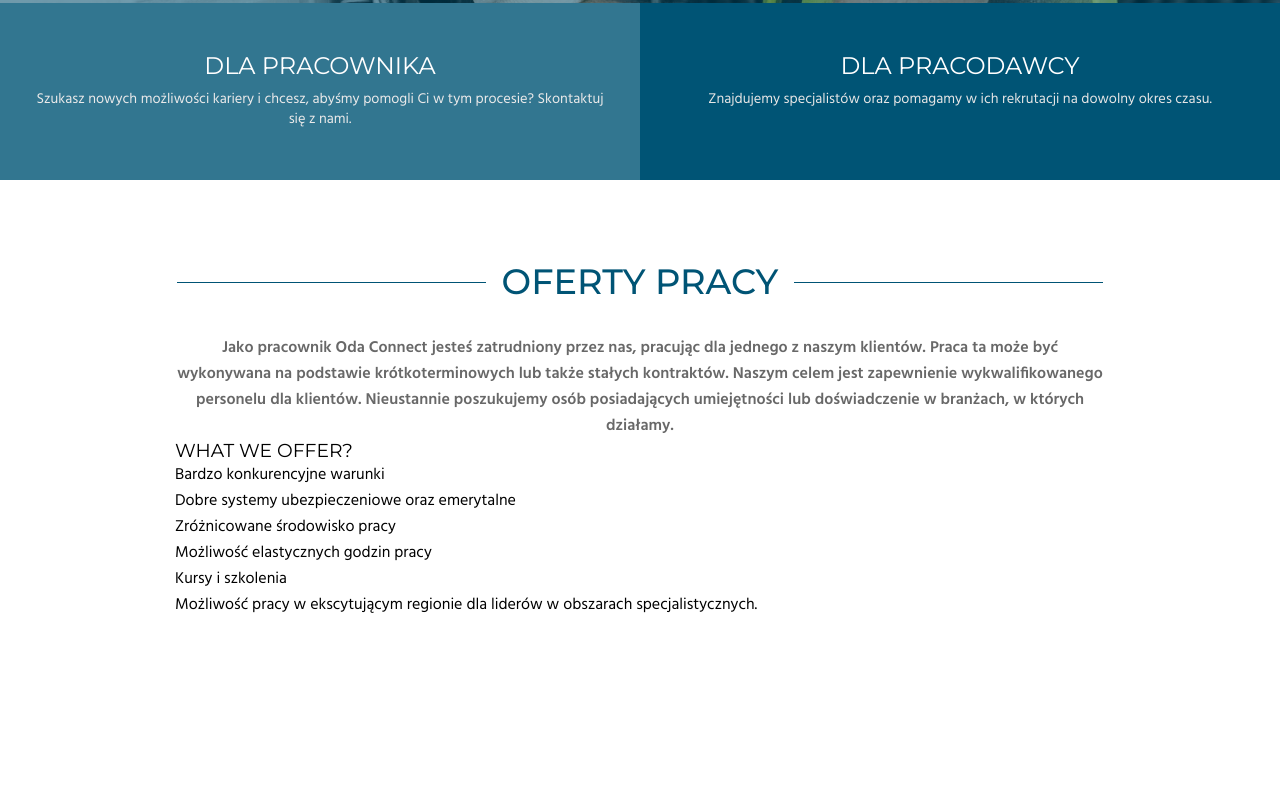
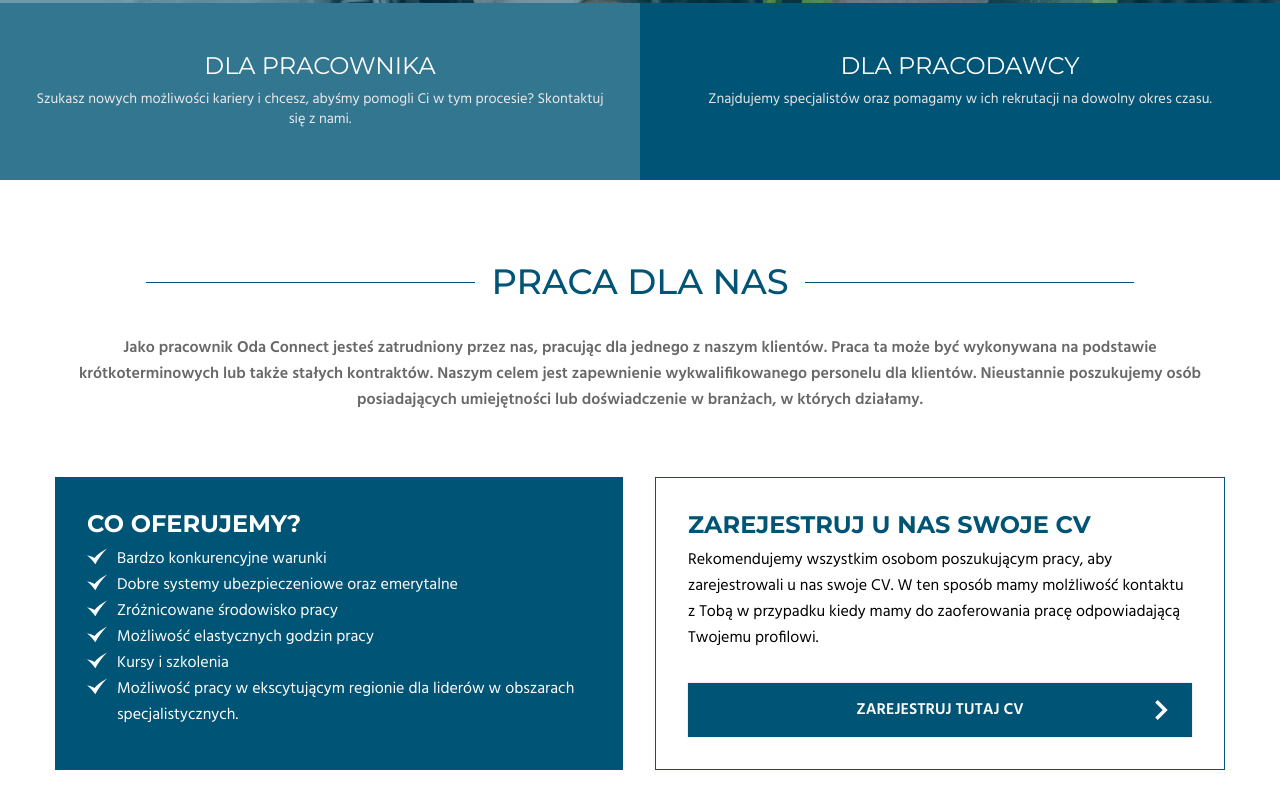
Before and after one commit to mdziadkowiec95/odaconnect, a website built with webpack: page src/index.html in a window 1280 px wide. Shown: the part 697-1506 px from the top of the page. Built offline with nearby package versions, Linux system fonts and the light colour scheme.

Commit message:
added seekers section

```diff
--- a/src/index.html
+++ b/src/index.html
@@ -91,24 +91,35 @@
 
     <section class="seekers" id="job-seekers">
       <div class="container">
-        <h2 class="section-heading"><span>Oferty pracy</span></h2>
+        <h2 class="section-heading"><span>Praca dla nas</span></h2>
         <p class="seekers__description">
-          Jako pracownik Oda Connect jesteś zatrudniony przez nas, pracując dla jednego z naszym
-          klientów. Praca ta może być wykonywana na podstawie krótkoterminowych lub także stałych kontraktów. Naszym celem
-          jest zapewnienie wykwalifikowanego personelu dla klientów. Nieustannie poszukujemy osób posiadających umiejętności
-          lub doświadczenie w branżach, w których działamy.
+          Jako pracownik Oda Connect jesteś zatrudniony przez nas, pracując dla jednego z naszym klientów. Praca ta może być wykonywana
+          na podstawie krótkoterminowych lub także stałych kontraktów. Naszym celem jest zapewnienie wykwalifikowanego personelu
+          dla klientów. Nieustannie poszukujemy osób posiadających umiejętności lub doświadczenie w branżach, w których działamy.
         </p>
-        <div class="checklist">
-          <h3 class="checklist__heading">What we offer?</h3>
-          <ul class="checklist__list">
-            <li class="checklist__list-item">Bardzo konkurencyjne warunki</li>
-            <li class="checklist__list-item">Dobre systemy ubezpieczeniowe oraz emerytalne</li>
-            <li class="checklist__list-item">Zróżnicowane środowisko pracy</li>
-            <li class="checklist__list-item">Możliwość elastycznych godzin pracy</li>
-            <li class="checklist__list-item">Kursy i szkolenia</li>
-            <li class="checklist__list-item">Możliwość pracy w ekscytującym regionie dla liderów w obszarach specjalistycznych.</li>
-          </ul>
+        <div class="seekers__inner">
+          <div class="checklist checklist--reverse seekers__checklist">
+            <h3 class="checklist__heading checklist__heading--reverse">Co oferujemy?</h3>
+            <ul class="checklist__list">
+              <li class="checklist__list-item checklist__list-item--reverse">Bardzo konkurencyjne warunki</li>
+              <li class="checklist__list-item checklist__list-item--reverse">Dobre systemy ubezpieczeniowe oraz emerytalne</li>
+              <li class="checklist__list-item checklist__list-item--reverse">Zróżnicowane środowisko pracy</li>
+              <li class="checklist__list-item checklist__list-item--reverse">Możliwość elastycznych godzin pracy</li>
+              <li class="checklist__list-item checklist__list-item--reverse">Kursy i szkolenia</li>
+              <li class="checklist__list-item checklist__list-item--reverse">Możliwość pracy w ekscytującym regionie dla
+                liderów w obszarach specjalistycznych.</li>
+            </ul>
+          </div>
+
+          <div class="register seekers__register">
+            <h3 class="register__heading">Zarejestruj u nas swoje CV</h3>
+            <p class="register__description">Rekomendujemy wszystkim osobom poszukującym pracy, aby zarejestrowali u nas
+              swoje CV. W ten sposób mamy molżliwość kontaktu z Tobą w przypadku kiedy mamy do zaoferowania pracę odpowiadającą
+              Twojemu profilowi.</p>
+            <a href="#" class="btn btn--primary register__btn">Zarejestruj tutaj CV</a>
+          </div>
         </div>
+
 
       </div>
 
--- a/src/sass/app.scss
+++ b/src/sass/app.scss
@@ -9,8 +9,10 @@
 
 @import '../../node_modules/swiper/dist/css/swiper';
 @import 'sections/swiper';
-
+@import 'components/buttons';
 @import 'components/slogan';
+@import 'components/checklist';
+@import 'components/register';
 
 @import 'sections/reason';
 @import 'sections/seekers';
--- a/src/sass/base/_base.scss
+++ b/src/sass/base/_base.scss
@@ -12,6 +12,6 @@
     max-width: 960px;
    }
   @include breakpoint(lg) {
-    max-width: 1270px;
+    max-width: 1200px;
    }
 }
--- a/src/sass/base/_typography.scss
+++ b/src/sass/base/_typography.scss
@@ -16,13 +16,17 @@
 a:link,
 a:visited {
   text-decoration: none;
-  color: map-get($colors, dark);
+  // color: map-get($colors, dark);
 }
 
 h1, h2, h3, h4, h5 {
   font-family: $font-primary;
 
   text-transform: uppercase;
+}
+
+h1, h2, h3 {
+  color: map-get($colors, primary);
 }
 
 .section-heading {
--- a/src/sass/components/_buttons.scss
+++ b/src/sass/components/_buttons.scss
@@ -0,0 +1,55 @@
+.btn {
+  position: relative;
+  display: inline-block;
+  padding: .8rem 1.8rem;
+  border: solid 1px transparent;
+  box-shadow: 0 0 1px #999;
+  font-size: 1rem;
+  font-weight: 700;
+  text-align: center;
+  text-decoration: none;
+  text-transform: uppercase;
+  color: map-get($colors, white);
+  transition: transform .25s ease, box-shadow .25s ease;
+
+  cursor: pointer;
+
+  @include hardware();
+
+  &:hover {
+    opacity: .8;
+    box-shadow: 0 1px 2px #999;
+  }
+
+  &--primary {
+    background-color: map-get($colors, primary);
+
+    transition-property: box-shadow, opacity;
+
+    &::after {
+      @include pseudo();
+
+      top: 50%;
+      right: 10px;
+      transform: translateY(-50%);
+      width: 15px;
+      height: 15px;
+      background: url('../../assets/images/icon-arrow-right.svg') no-repeat center / contain;
+
+      @include breakpoint(sm) {
+        right: 20px;
+        width: 20px;
+        height: 20px;
+        transition: right .3s ease;
+      }
+    }
+
+    &:hover {
+      &::after {
+        @include breakpoint(sm) {
+          right: 10px;
+        }
+      }
+    }
+  }
+}
--- /dev/null
+++ b/src/sass/components/_checklist.scss
@@ -0,0 +1,41 @@
+.checklist {
+  padding: 2rem;
+
+  &--reverse {
+    background-color: map-get($colors, primary)
+  }
+
+  &__heading {
+    margin-bottom: .5rem;
+    font-size: 1.5rem;
+    font-weight: 700;
+
+    &--reverse {
+      color: map-get($colors, white);
+    }
+  }
+
+  &__list {
+
+  }
+
+  &__list-item {
+    position: relative;
+    padding-left: 30px;
+
+    &--reverse {
+      color: map-get($colors, white);
+    }
+
+    &::before {
+      @include pseudo();
+
+      top: 0;
+      left: 0;
+
+      width: 20px;
+      height: 20px;
+      background: url('../../assets/images/icon-check-reverse.svg') no-repeat center / contain;
+    }
+  }
+}
--- /dev/null
+++ b/src/sass/components/_register.scss
@@ -0,0 +1,16 @@
+.register {
+  padding: 2rem;
+  border: 1px solid map-get($colors, primary);
+  // text-align: center;
+
+  &__heading {
+    margin-bottom: .5rem;
+    font-size: 1.5rem;
+    font-weight: 700;
+  }
+
+  &__btn {
+    margin-top: 2rem;
+    width: 100%;
+  }
+}
--- a/src/sass/sections/_seekers.scss
+++ b/src/sass/sections/_seekers.scss
@@ -1,11 +1,42 @@
 .seekers {
+    position: relative;
     padding: 3rem 0;
+
+    // &::before {
+    //   @include pseudo();
+
+    //   z-index: -1;
+    //   bottom: 0;
+    //   left: 150px;
+    //   width: 1px;
+    //   height: 70%;
+    //   background-color: map-get($colors, primary);
+    // }
+
+    &__inner {
+      margin-top: 3rem;
+
+      @include breakpoint(sm) {
+        display: flex;
+        margin-top: 4rem;
+      }
+    }
 
     &__description {
       color: map-get($colors, dark--lighten-2);
-
       text-align: center;
-
       font-weight: 700;
     }
+
+    &__checklist {
+      flex: 1;
+
+      @include breakpoint(md) {
+        margin-right: 2rem;
+      }
+    }
+
+    &__register {
+      flex: 1;
+    }
 }
--- a/src/sass/utils/_mixins.scss
+++ b/src/sass/utils/_mixins.scss
@@ -1,6 +1,6 @@
 @mixin breakpoint($point) {
   @if $point == lg {
-    @media (min-width: 1300px) { @content; }
+    @media (min-width: 1230px) { @content; }
   }
   @else if $point == md {
     @media (min-width: 992px) { @content; }
```
Also changed, not shown: src/assets/css/app.css, src/assets/images/icon-check-reverse.svg (added), 1 other file.
